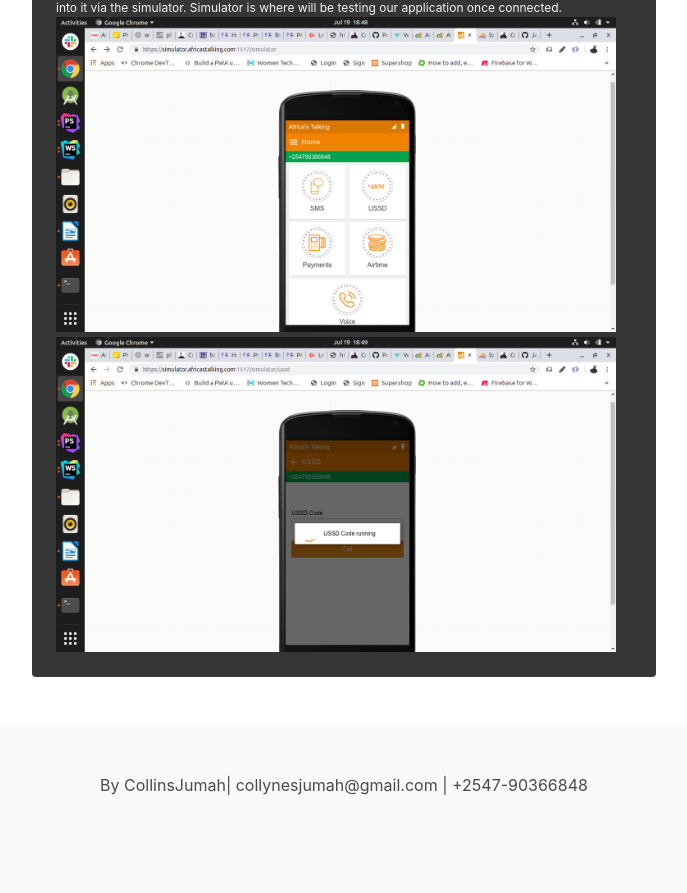
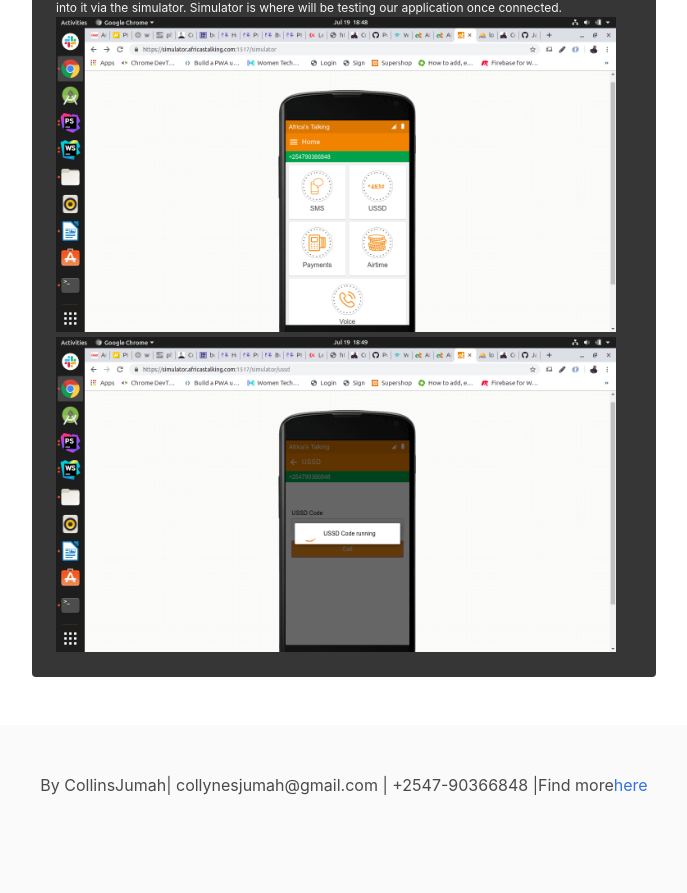
Before and after one commit to CollyneJumah/blog, a plain HTML site: page blogs.html in a window 1280 px wide. Shown: the part 3544-4437 px from the top of the page, without its empty margins (296-983 px from the left). Drawn offline with nearby package versions, Linux system fonts and the light colour scheme.

Commit message:
Update blogs.html

```diff
--- a/blogs.html
+++ b/blogs.html
@@ -208,7 +208,7 @@
     </div>
 </section>
 <div class="footer center">
-    By CollinsJumah| collynesjumah@gmail.com | +2547-90366848
+    By CollinsJumah| collynesjumah@gmail.com | +2547-90366848 |Find more <a href="https://medium.com/@collynejumah2010" target="_blank">here</a>
 </div>
 
 </body>
```
